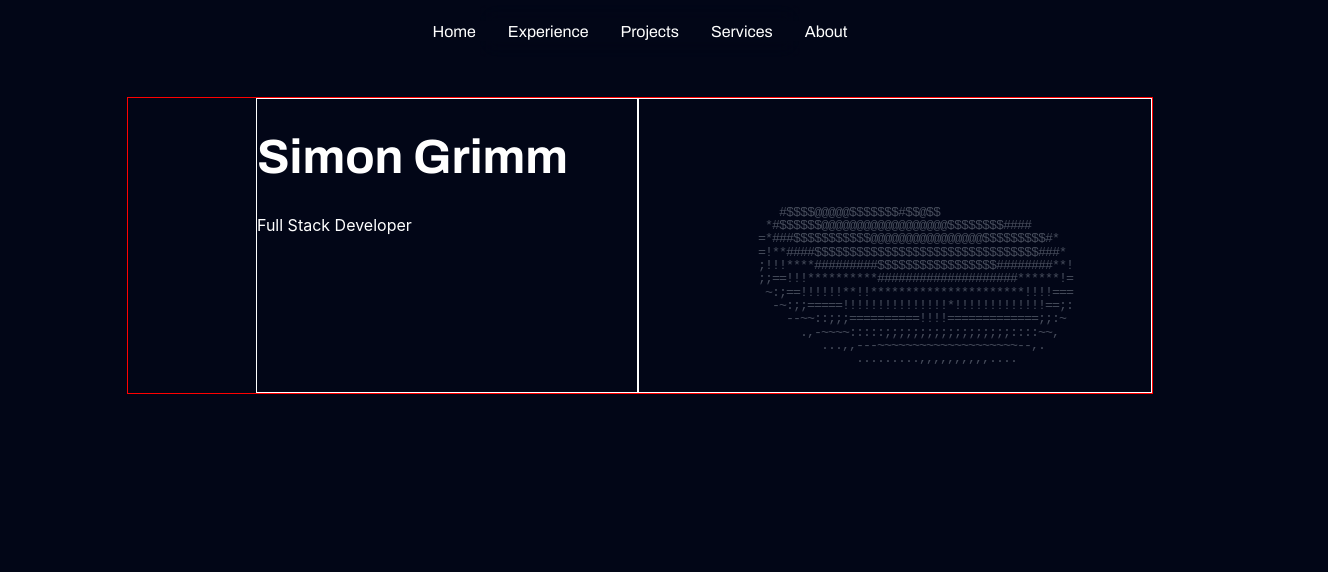
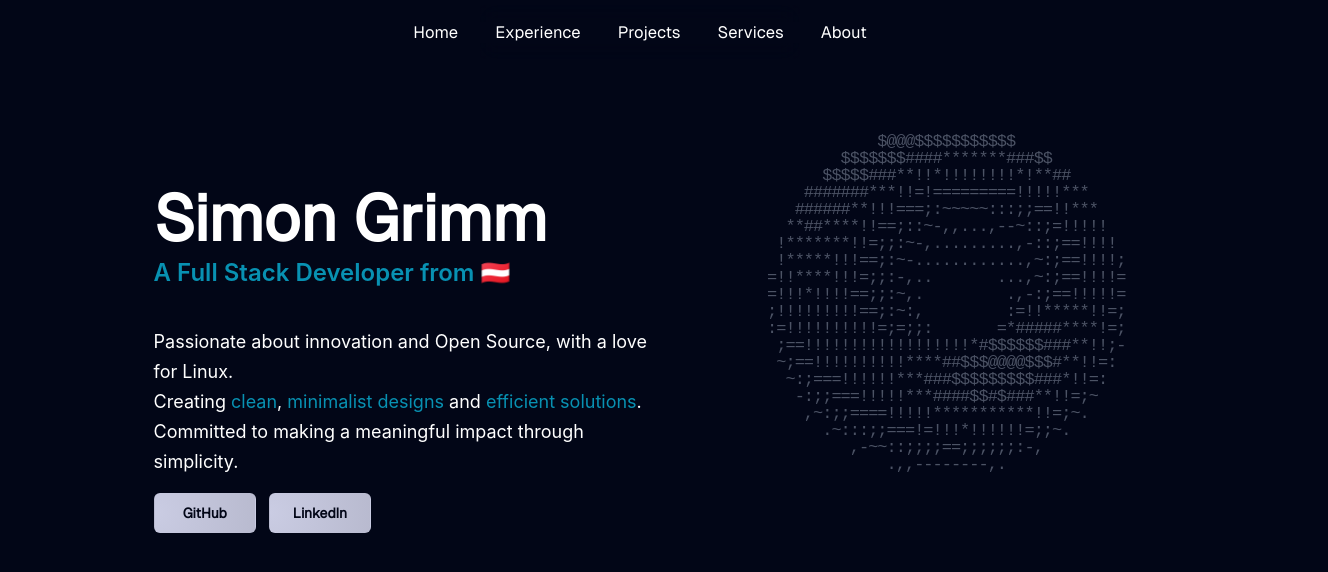
Before and after one commit to MinerSimonDev/portfolio, a React (Create React App) app: page / in a window 1280 px wide. Shown: the top 572 px of the page, 1328 px wide, since content can reach past the window. Built offline with nearby package versions, Linux system fonts and the light colour scheme.

Commit message:
navbar / about / donut

```diff
--- a/public/index.html
+++ b/public/index.html
@@ -7,7 +7,7 @@
     <meta name="theme-color" content="#000000" />
     <meta
       name="description"
-      content="Web site created using create-react-app"
+      content="Portfolio of Simon Grimm | Welcome!"
     />
     <link rel="apple-touch-icon" href="%PUBLIC_URL%/logo192.png" />
     <!--
@@ -24,20 +24,10 @@
       work correctly both with client-side routing and a non-root public URL.
       Learn how to configure a non-root public URL by running `npm run build`.
     -->
-    <title>React App</title>
+    <title>Simon Grimm | Portfolio</title>
   </head>
   <body>
     <noscript>You need to enable JavaScript to run this app.</noscript>
     <div id="root"></div>
-    <!--
-      This HTML file is a template.
-      If you open it directly in the browser, you will see an empty page.
-
-      You can add webfonts, meta tags, or analytics to this file.
-      The build step will place the bundled scripts into the <body> tag.
-
-      To begin the development, run `npm start` or `yarn start`.
-      To create a production bundle, use `npm run build` or `yarn build`.
-    -->
   </body>
 </html>
--- a/src/App.css
+++ b/src/App.css
@@ -15,12 +15,10 @@ body {
   position: relative;
   left: 50%;
   transform: translate(-50%);
-  width: 80vw;
-  border: 1px solid red;
+  width: 90vw;
   margin-top: 5vh;
 }
 
 .section-1 div {
-  border: 1px solid white;
   width: 40vw;
 }
--- a/src/components/About.jsx
+++ b/src/components/About.jsx
@@ -1,12 +1,20 @@
 // src/components/About.jsx
+
 import React from 'react';
 import '../styles/About.css';
 
 const About = () => {
   return (
     <div className='About'>
-        <h1>Simon Grimm</h1>
-        <p>Full Stack Developer</p>
+      <h1 className='h1-1'>Simon Grimm</h1>
+      <p className='p-1'>A Full Stack Developer from 🇦🇹</p>
+      <span>Passionate about innovation and Open Source, with a love for Linux.</span><br />
+      <span>Creating <b>clean</b>, <b>minimalist designs</b> and <b>efficient solutions</b>.</span><br />
+      <span>Committed to making a meaningful impact through simplicity.</span><br />
+      <div className='socials'>
+        <button><a href="https://github.com/MinerSimonDev/" rel='noreferrer' className='nolink' target='_blank'>GitHub</a></button>
+        <button><a href="https://www.linkedin.com/in/simon-grimm-6627a1256" rel='noreferrer' className='nolink' target='_blank'>LinkedIn</a></button>
+      </div>
     </div>
   );
 };
--- a/src/components/Donut.jsx
+++ b/src/components/Donut.jsx
@@ -10,8 +10,8 @@ const Donut = () => {
       y = 0;
 
     const renderFrame = () => {
-      z += 0.07;
-      y += 0.03;
+      z += 0.055;
+      y += 0.015;
       const a = [...new Array(x)].map((_, r) => (r % 80 === 79 ? "\n" : " "));
       const r = new Array(x).fill(0);
       const t = Math.cos(z),
@@ -46,7 +46,7 @@ const Donut = () => {
   }, []);
 
   return (
-    <div style={{whiteSpace: "pre", fontFamily: "Courier New, monospace", fontSize: "13.333px", lineHeight: "13.333px", letterSpacing: "-1px", color: "#474D5C"}}>
+    <div style={{whiteSpace: "pre", fontFamily: "Courier New, monospace", fontSize: "16.999px", lineHeight: "16.999px", letterSpacing: "-1px", color: "#4c5365", marginLeft: "-5vw", userSelect: "none"}} className="spinning-donut">
       {frame}
     </div>
   );
--- a/src/styles/About.css
+++ b/src/styles/About.css
@@ -1,4 +1,11 @@
 /* src/styles/Navbar.css */
+
+@font-face {
+    font-family: 'Text';
+    font-weight: 400;
+    font-style: normal;
+    src: url("../fonts/text.woff2") format('woff2');
+}
 
 @import url('https://fonts.googleapis.com/css2?family=Archivo:ital,wght@0,100..900;1,100..900&display=swap');
 
@@ -7,11 +14,61 @@ body {
 }
 
 .About {
-    margin-left: 10vw;
+    margin-left: 7vw;
 }
 
 h1 {
-    font-family: "Archivo", sans-serif;
-    font-size: 48px;
+    font-family: "Text", sans-serif;
+    font-size: 64px;
     font-weight: bold;
+    margin: 0;
+    padding-top: 10vh;
 }
+
+p {
+    margin: 0;
+    padding-top: 0vh;
+    padding-bottom: 5vh;
+    font-size: 24px;
+    color: #0891B2;
+    font-weight: 600;
+}
+
+span {
+    font-size: 18px;
+    line-height: 30px;
+}
+
+b {
+    font-weight: normal;
+    color: #0891B2;
+}
+
+.socials {
+    margin-top: 2vh;
+}
+
+button {
+    width: 8vw;
+    height: 5vh;
+    color: #020617;
+    font-family: 'Text', sans-serif;
+    font-size: 14px;
+    font-weight: bold;
+    background: #e7e8ea;
+    border: 1px solid transparent;
+    border-radius: 6px;
+    margin-right: 1vw;
+    transition: 0.25s ease-in-out;
+    background: radial-gradient(666px at 0.4% 48%, rgb(202, 204, 227) 0%, rgb(89, 89, 99) 97.5%);
+}
+
+button:hover {
+    cursor: pointer;
+    transform: scale(1.05);
+}
+
+.nolink {
+    text-decoration: none;
+    color: #020617;
+}
--- a/src/styles/Navbar.css
+++ b/src/styles/Navbar.css
@@ -23,26 +23,27 @@
     padding: 0;
 }
 
-a {
+a:not(.nolink) {
     text-decoration: none;
     color: #fff;
-    font-family: 'Archivo', sans-serif;
+    font-family: 'Text', sans-serif;
     padding-left: 16px;
     padding-right: 16px;
     padding-top: 4px;
     padding-bottom: 4px;
     border-radius: 16px;
+    transition: 0.25s ease-in-out;
 }
 
-a:hover {
-    transition: 0.8 ease-in-out;
+a:hover:not(.nolink) {
     background: #4F515D;
 }
 
 ul {
     display: flex;
     justify-content: center;
-    font-size: 16px;
+    font-size: 16.5px;
     list-style: none;
     background: #020617;
+    gap: 5px;
 }
```
Also changed, not shown: src/styles/Donut.css (deleted, +0 -8 lines), src/fonts/text.woff2 (added).
